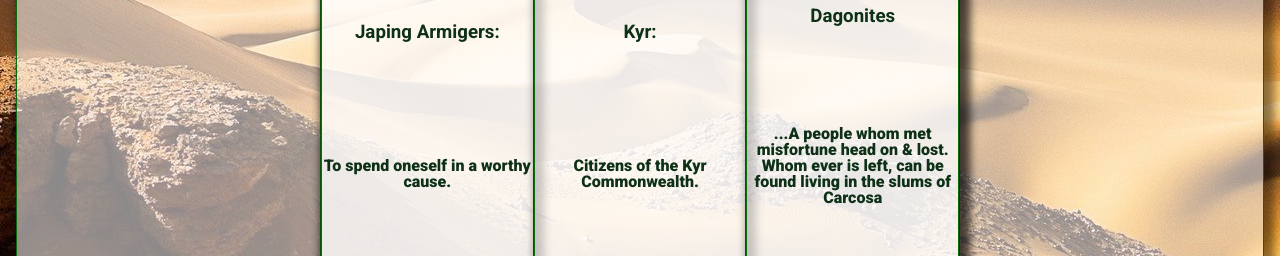
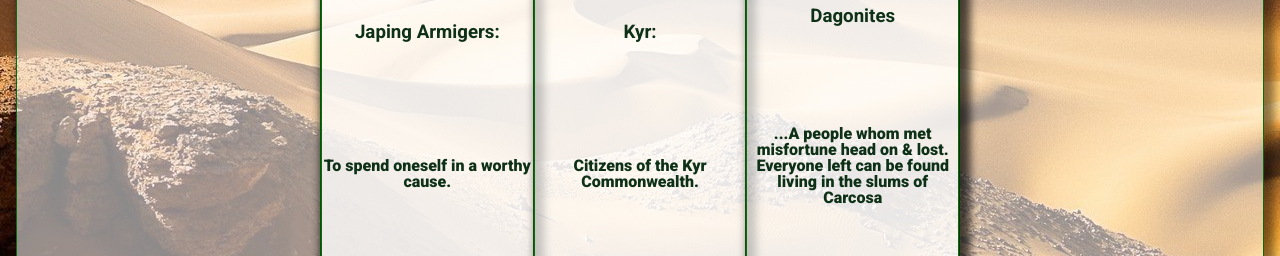
Before and after one commit to WiseFool92/Avernus, a React (Create React App) app: page /storyboard in a window 1280 px wide. Shown: the part 6040-6296 px from the top of the page. Built offline with nearby package versions, Linux system fonts and the light colour scheme.

Commit message:
alter dagonites splash text

```diff
--- a/src/components/StoryBoard.jsx
+++ b/src/components/StoryBoard.jsx
@@ -215,7 +215,7 @@ function StoryBoard(){
             </div>
             <div className='col-md-4'style={focusStyle}>
               <h3>Dagonites</h3>
-                <p>...A people whom met misfortune head on & lost. Whom ever is left, can be found living in the slums of Carcosa</p>
+                <p>...A people whom met misfortune head on & lost. Everyone left can be found living in the slums of Carcosa</p>
             </div>
           </div>
         </div>
```
